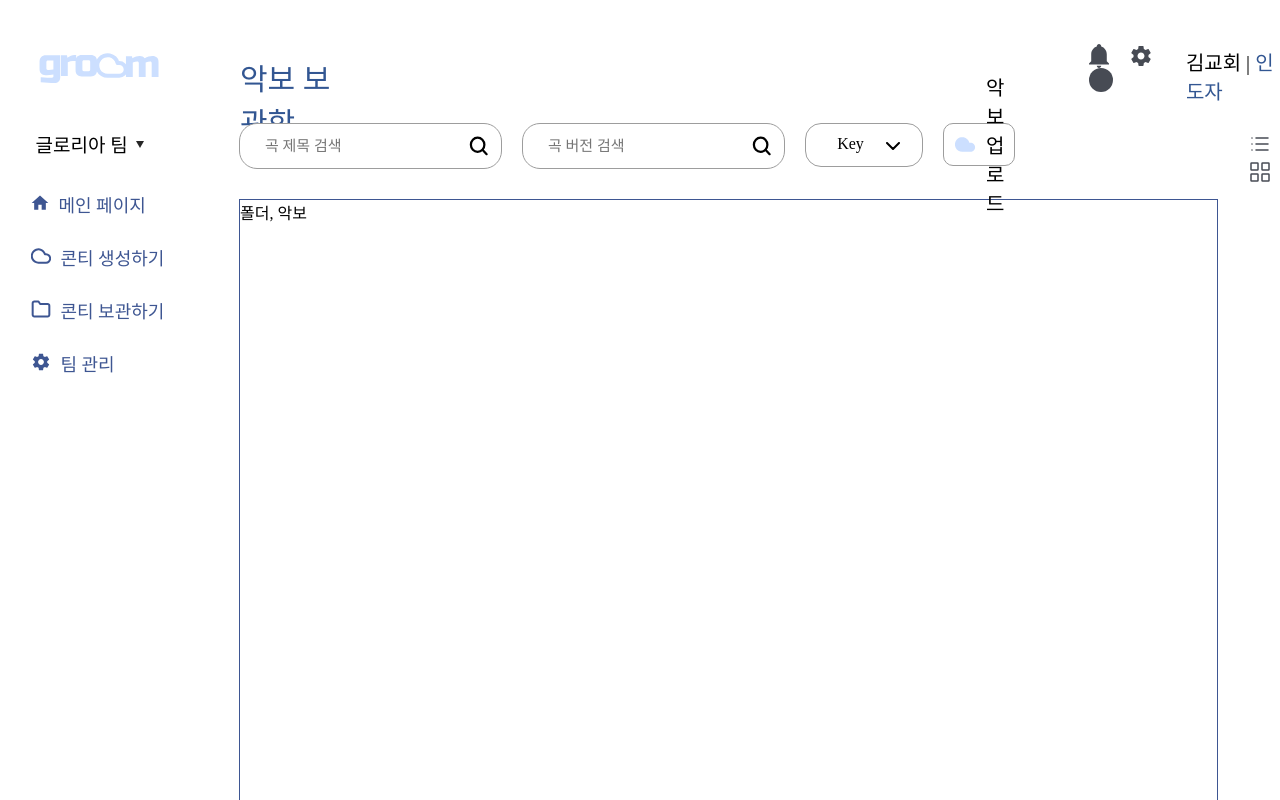
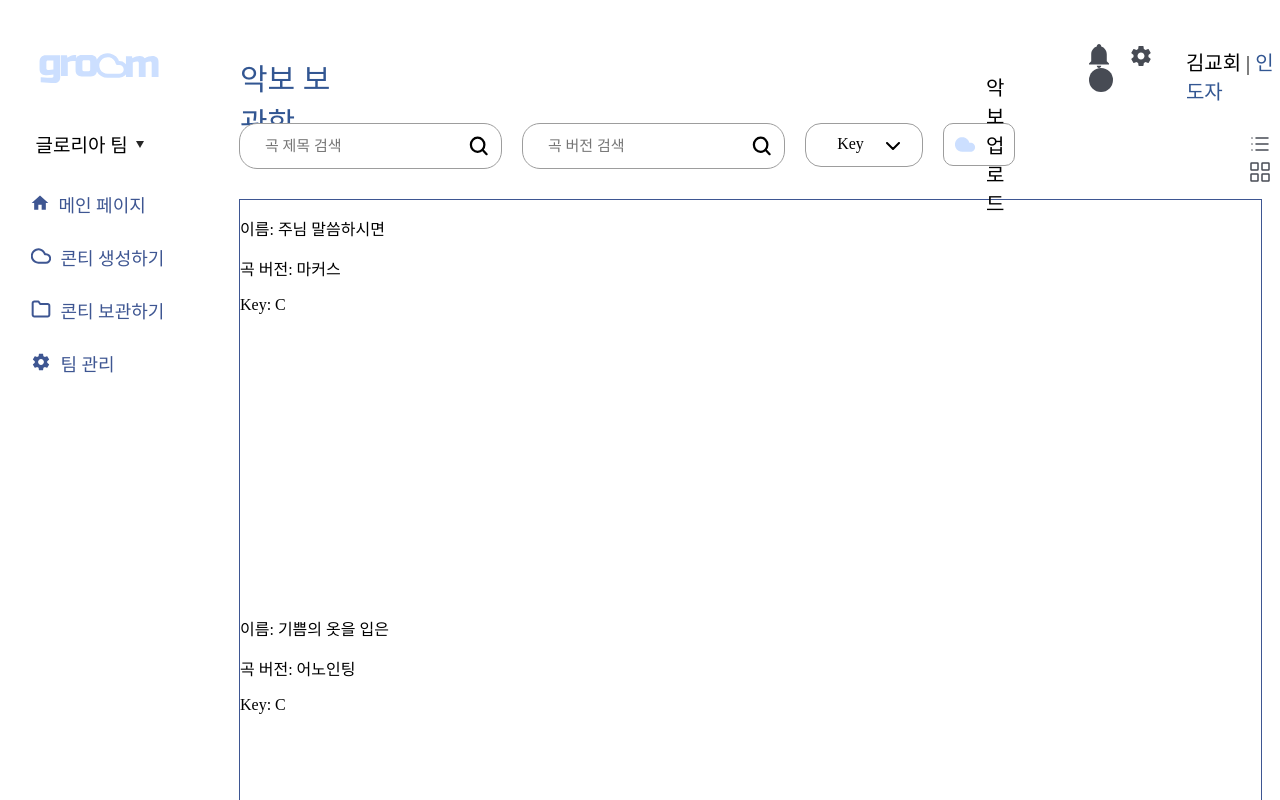
Before and after one commit to LikeLionHGU/ChurchPlus-front-2024, a React (Create React App) app: page /Main in a window 1280 px wide. Both pictures are taken after a click on the picture 1260 px from the left and 144 px from the top of the page. Shown: the top 800 px of the page. Built offline with nearby package versions, Linux system fonts and the light colour scheme; a web font is replaced by a local one.

Commit message:
feat: 그리드뷰, 리스트뷰 전환기능 구현

```diff
--- a/src/components/MainPage/MainContent.jsx
+++ b/src/components/MainPage/MainContent.jsx
@@ -34,13 +34,52 @@ const Icons = styled.div`
 `;
 
 const Contents = styled.div`
-  height: 75%;
-  width: calc(100% - 64px);
+  height: 100vh;
+  width: calc(100% - 20px);
   border: 1px solid #3e5692;
+  display: flex;
+  flex-wrap: wrap;
+`;
+
+const SheetMusicItem = styled.div`
+  width: 100%;
+  margin-bottom: 20px;
+`;
+
+const SheetMusicImage = styled.img`
+  width: 270px;
+  height: 184px;
+  margin-right: 20px;
+  margin-bottom: 29px;
+  border-radius: 16px;
+  cursor: pointer;
+`;
+
+const SheetMusicDetails = styled.div`
+  margin-bottom: 10px;
 `;
 
 function MainContent() {
+  const [isListView, setIsListView] = useState(false);
   const [, setSearch] = useState("");
+
+  // 악보이미지 더미
+  const sheetMusicData = [
+    {
+      imageUrl:
+        "https://mblogthumb-phinf.pstatic.net/MjAxODA2MDZfMTc4/MDAxNTI4MjY3MzQ0NDM0.y2pvrCJr79epCxzn2zResj-6HBlmC5FbzH233jBUXZIg.jiikNEE7d1Jg6xQv4eWRyI5C7Zfg1t3ohmQuge-OZMsg.JPEG.lhy21ch/6773cda6c41114d62ed77d8bb8301588.jpg?type=w800",
+      key: "C",
+      title: "주님 말씀하시면",
+      version: "마커스",
+    },
+    {
+      imageUrl:
+        "https://mblogthumb-phinf.pstatic.net/MjAxODA2MDZfMTc4/MDAxNTI4MjY3MzQ0NDM0.y2pvrCJr79epCxzn2zResj-6HBlmC5FbzH233jBUXZIg.jiikNEE7d1Jg6xQv4eWRyI5C7Zfg1t3ohmQuge-OZMsg.JPEG.lhy21ch/6773cda6c41114d62ed77d8bb8301588.jpg?type=w800",
+      key: "C",
+      title: "기쁨의 옷을 입은",
+      version: "어노인팅",
+    },
+  ];
 
   return (
     <Wrapper>
@@ -51,11 +90,37 @@ function MainContent() {
         <UploadMusicModal />
 
         <Icons>
-          <img src={viewListIcon} alt="리스트뷰 아이콘"></img>
-          <img src={viewGridIcon} alt="그리드뷰 아이콘"></img>
+          <img
+            src={viewListIcon}
+            alt="리스트뷰 아이콘"
+            onClick={() => setIsListView(true)}
+          />
+          <img
+            src={viewGridIcon}
+            alt="그리드뷰 아이콘"
+            onClick={() => setIsListView(false)}
+          />
         </Icons>
       </FunctionWrapper>
-      <Contents>폴더, 악보</Contents>
+      <Contents>
+        {isListView
+          ? sheetMusicData.map((sheetMusic, index) => (
+              <SheetMusicItem key={index}>
+                <SheetMusicDetails>
+                  <p>이름: {sheetMusic.title}</p>
+                  <p>곡 버전: {sheetMusic.version}</p>
+                  <p>Key: {sheetMusic.key}</p>
+                </SheetMusicDetails>
+              </SheetMusicItem>
+            ))
+          : sheetMusicData.map((sheetMusic, index) => (
+              <SheetMusicImage
+                key={index}
+                src={sheetMusic.imageUrl}
+                alt={`악보 이미지 ${index}`}
+              />
+            ))}
+      </Contents>
     </Wrapper>
   );
 }
```
